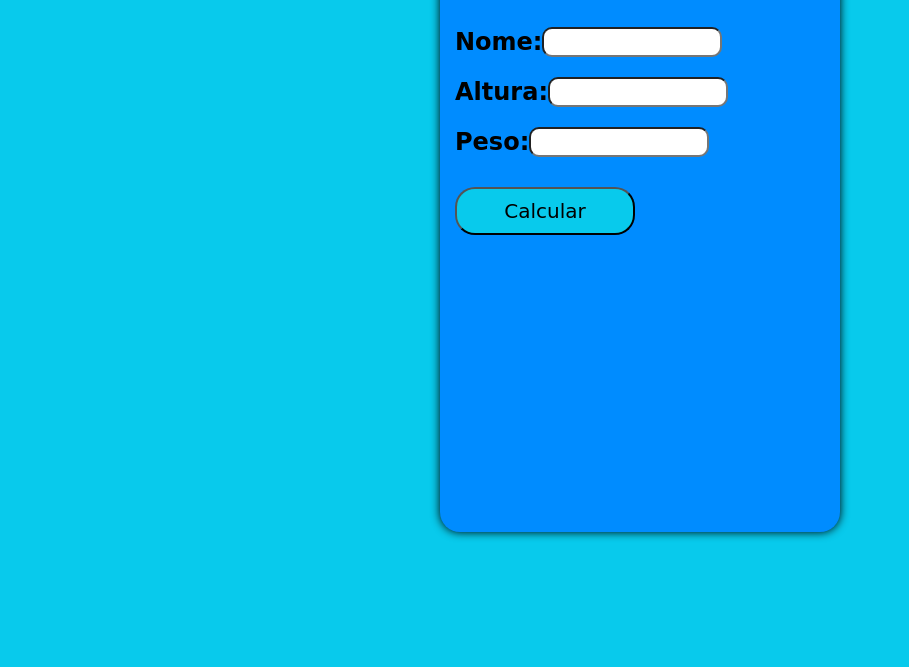
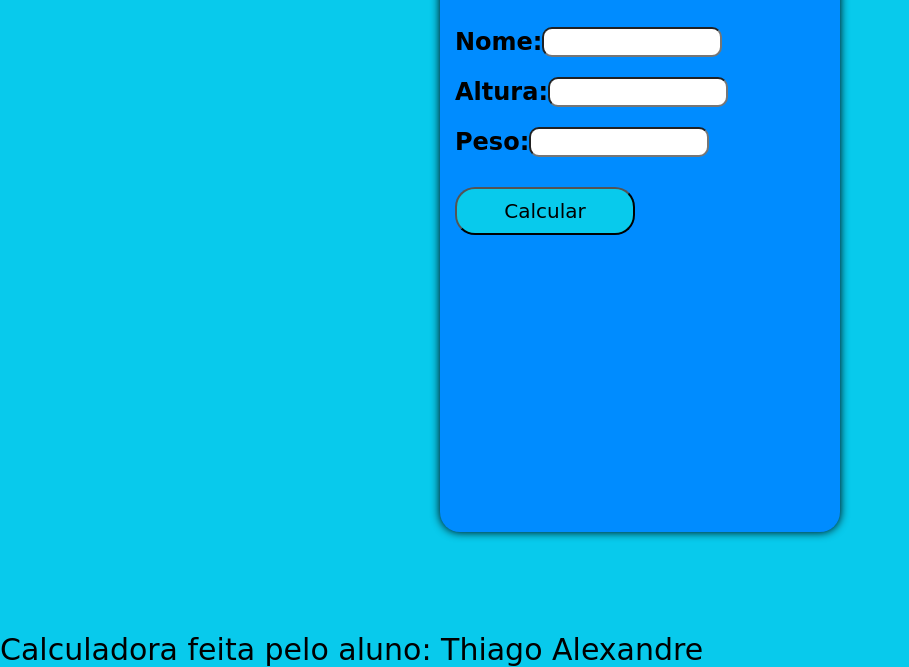
Before and after one commit to thiagokilu/calculadora-imc, a plain HTML site: page index.html in a window 1280 px wide. Shown: the part 168-835 px from the top of the page, without its empty margins (0-909 px from the left). Before the commit the page ends 800 px from the top, so only its background shows below. Drawn offline with Linux system fonts and the light colour scheme.

Commit message:
Add files via upload

```diff
--- a/index.html
+++ b/index.html
@@ -6,7 +6,6 @@
     <title>IMC</title>
     <link rel="stylesheet" href="style2.css">
   </head>
-  <body>
     <main>
       <div class="container">
         <div class="title"> Calculadora - IMC </div>
@@ -28,5 +27,8 @@
       </div>
     </main>
     <script src="./imc.js"></script>
+    <p style="font-size: 30px;">
+      Calculadora feita pelo aluno: Thiago Alexandre
+    </p>
   </body>
 </html>
```
